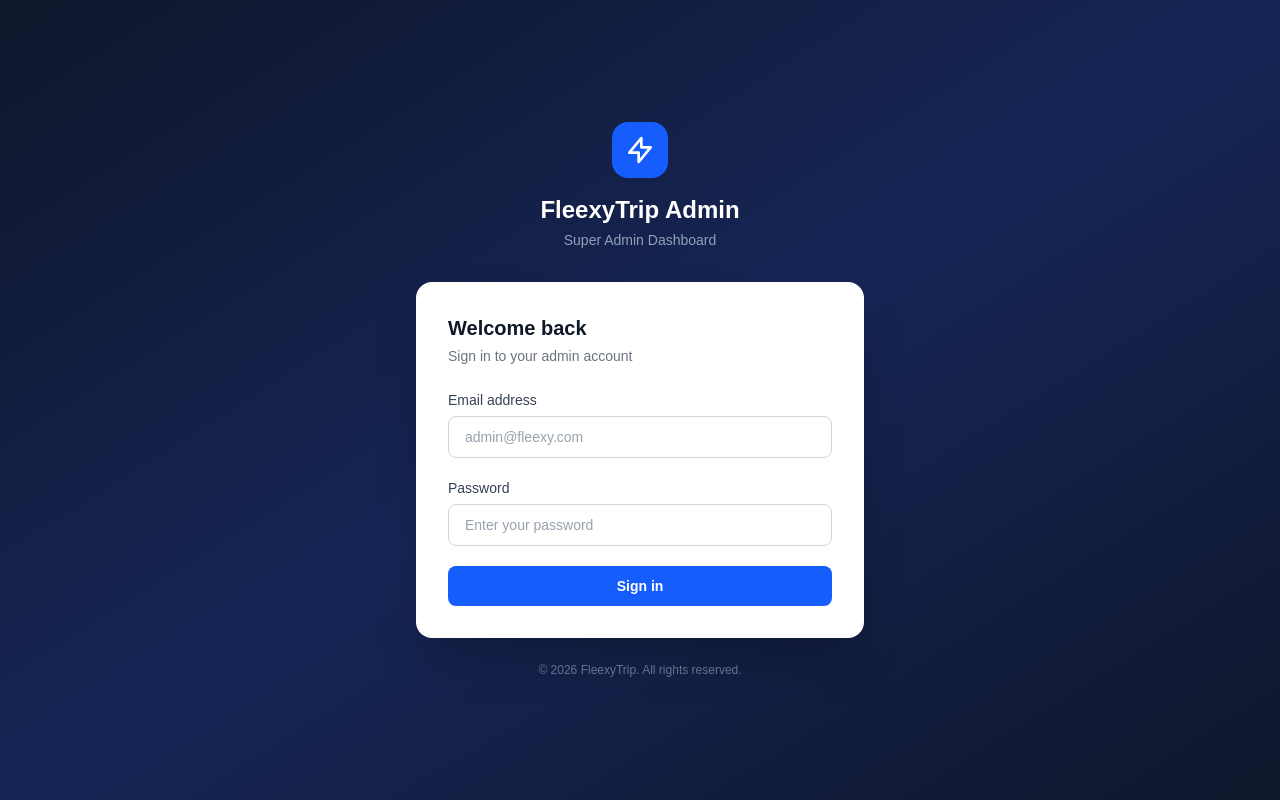
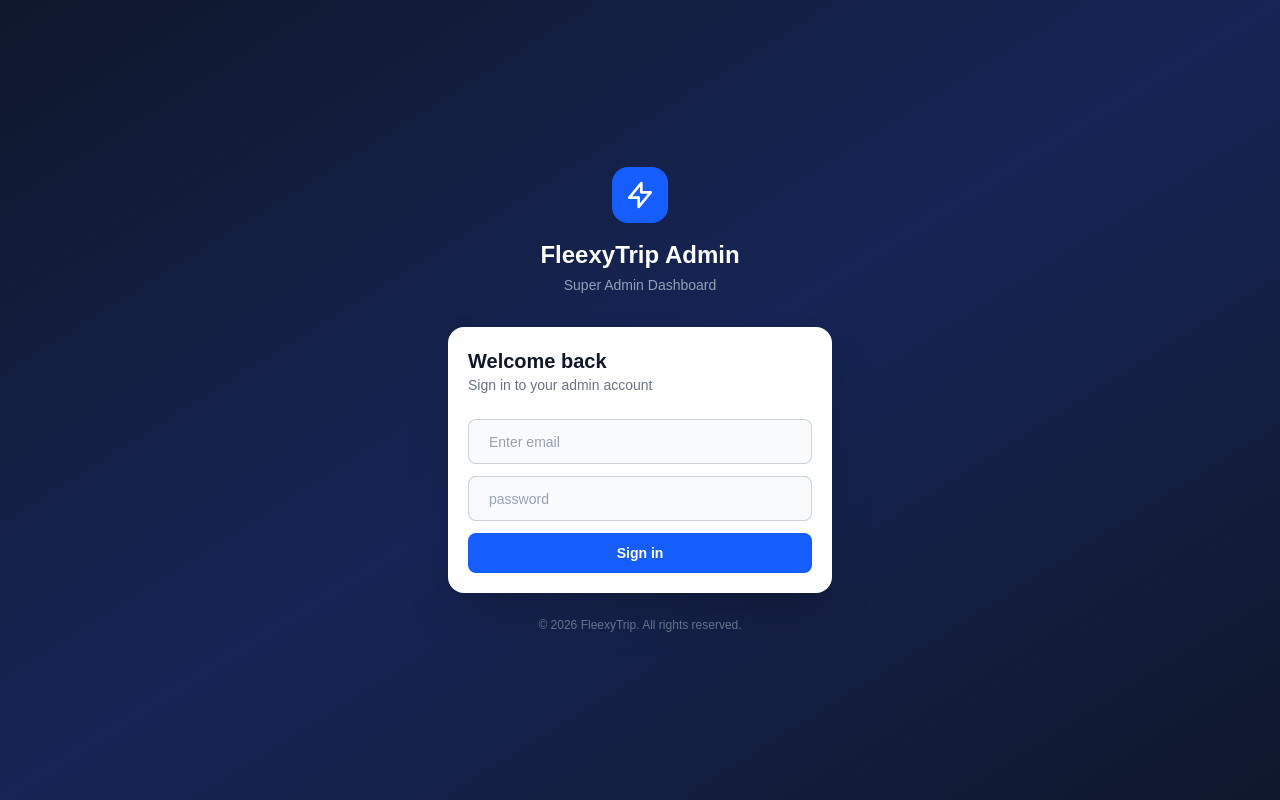
Before and after one commit to miltinmolecule/dashboard-preview, a Next.js app: page /login in a window 1280 px wide. Built offline with nearby package versions, Linux system fonts and the light colour scheme.

Commit message:
Feat: CardWrapper component

```diff
--- a/src/modules/auth/ui/LoginView.tsx
+++ b/src/modules/auth/ui/LoginView.tsx
@@ -5,6 +5,7 @@ import { signIn } from "next-auth/react";
 import { useRouter, useSearchParams } from "next/navigation";
 import { cn } from "@/utils/cn";
 import Preloader from "@/shared/loaders/Preloader";
+import AppInput from "@/shared/common/AppInput";
 
 export default function LoginView(): React.ReactNode {
   const router = useRouter();
@@ -16,7 +17,9 @@ export default function LoginView(): React.ReactNode {
   const [error, setError] = useState("");
   const [loading, setLoading] = useState(false);
 
-  const handleSubmit = async (e: React.FormEvent<HTMLFormElement>): Promise<void> => {
+  const handleSubmit = async (
+    e: React.FormEvent<HTMLFormElement>,
+  ): Promise<void> => {
     e.preventDefault();
     setError("");
     setLoading(true);
@@ -38,13 +41,22 @@ export default function LoginView(): React.ReactNode {
 
   return (
     <div className="min-h-screen flex items-center justify-center bg-linear-to-br from-slate-900 via-blue-950 to-slate-900">
-      <div className="w-full max-w-md">
+      <div className="w-full max-w-sm">
         {/* Logo */}
         <div className="text-center mb-8">
           <div className="inline-flex items-center justify-center w-14 h-14 rounded-2xl bg-blue-600 mb-4">
-            <svg className="w-8 h-8 text-white" fill="none" viewBox="0 0 24 24" stroke="currentColor">
-              <path strokeLinecap="round" strokeLinejoin="round" strokeWidth={2}
-                d="M13 10V3L4 14h7v7l9-11h-7z" />
+            <svg
+              className="w-8 h-8 text-white"
+              fill="none"
+              viewBox="0 0 24 24"
+              stroke="currentColor"
+            >
+              <path
+                strokeLinecap="round"
+                strokeLinejoin="round"
+                strokeWidth={2}
+                d="M13 10V3L4 14h7v7l9-11h-7z"
+              />
             </svg>
           </div>
           <h1 className="text-2xl font-bold text-white">FleexyTrip Admin</h1>
@@ -52,9 +64,11 @@ export default function LoginView(): React.ReactNode {
         </div>
 
         {/* Card */}
-        <div className="bg-white rounded-2xl shadow-2xl p-8">
-          <h2 className="text-xl font-semibold text-gray-900 mb-1">Welcome back</h2>
-          <p className="text-sm text-gray-500 mb-6">Sign in to your admin account</p>
+        <div className="bg-white rounded-2xl shadow-2xl p-5">
+          <h2 className="text-xl font-semibold text-gray-900">Welcome back</h2>
+          <p className="text-sm text-gray-500 mb-6">
+            Sign in to your admin account
+          </p>
 
           {error && (
             <div className="mb-4 rounded-lg bg-red-50 border border-red-200 px-4 py-3 text-sm text-red-600">
@@ -62,29 +76,34 @@ export default function LoginView(): React.ReactNode {
             </div>
           )}
 
-          <form onSubmit={handleSubmit} className="space-y-5">
+          <form onSubmit={handleSubmit} className="space-y-3">
             <div>
-              <label className="block text-sm font-medium text-gray-700 mb-1.5" htmlFor="email">
+              {/* <label className="block text-sm font-medium text-gray-700 mb-1.5" htmlFor="email">
                 Email address
-              </label>
-              <input
-                id="email"
+              </label> */}
+              <AppInput
+                name="email"
+                placeholder="Enter email"
+                type="email"
                 value={email}
                 onChange={(e) => setEmail(e.target.value)}
-                className={cn(
-                  "w-full rounded-lg border border-gray-300 px-4 py-2.5 text-sm text-gray-900",
-                  "placeholder:text-gray-400 outline-none",
-                  "focus:border-blue-500 focus:ring-2 focus:ring-blue-500/20 transition-all"
-                )}
-                placeholder="admin@fleexy.com"
+                autoComplete="current-password"
               />
             </div>
 
             <div>
-              <label className="block text-sm font-medium text-gray-700 mb-1.5" htmlFor="password">
+              {/* <label className="block text-sm font-medium text-gray-700 mb-1.5" htmlFor="password">
                 Password
-              </label>
-              <input
+              </label> */}
+              <AppInput
+                name="password"
+                placeholder="password"
+                type="password"
+                value={password}
+                onChange={(e) => setPassword(e.target.value)}
+                autoComplete="current-password"
+              />
+              {/* <input
                 id="password"
                 type="password"
                 value={password}
@@ -92,12 +111,12 @@ export default function LoginView(): React.ReactNode {
                 className={cn(
                   "w-full rounded-lg border border-gray-300 px-4 py-2.5 text-sm text-gray-900",
                   "placeholder:text-gray-400 outline-none",
-                  "focus:border-blue-500 focus:ring-2 focus:ring-blue-500/20 transition-all"
+                  "focus:border-blue-500 focus:ring-2 focus:ring-blue-500/20 transition-all",
                 )}
                 placeholder="Enter your password"
                 required
                 autoComplete="current-password"
-              />
+              /> */}
             </div>
 
             <button
@@ -107,12 +126,15 @@ export default function LoginView(): React.ReactNode {
                 "w-full flex items-center justify-center gap-2",
                 "rounded-lg bg-blue-600 px-4 py-2.5 text-sm font-semibold text-white",
                 "hover:bg-blue-700 active:bg-blue-800 transition-colors",
-                "disabled:opacity-60 disabled:cursor-not-allowed"
+                "disabled:opacity-60 disabled:cursor-not-allowed",
               )}
             >
               {loading ? (
                 <>
-                  <Preloader size="sm" className="border-white/30 border-t-white" />
+                  <Preloader
+                    size="sm"
+                    className="border-white/30 border-t-white"
+                  />
                   Signing in...
                 </>
               ) : (
--- /dev/null
+++ b/src/shared/cards/CardWrapper.tsx
@@ -0,0 +1,21 @@
+import { cn } from "@/utils/cn";
+import React from "react";
+
+type CardWrapperProps = {
+  padding?: string;
+  children?: React.ReactNode;
+};
+const CardWrapper = ({ padding, children }: CardWrapperProps) => {
+  return (
+    <div
+      className={cn(
+        "bg-white rounded-xl border border-gray-100",
+        padding ? padding : "p-6",
+      )}
+    >
+      {children}
+    </div>
+  );
+};
+
+export default CardWrapper;
--- a/src/shared/common/AppInput.tsx
+++ b/src/shared/common/AppInput.tsx
@@ -1,3 +1,4 @@
+import { cn } from "@/utils/cn";
 import { ChangeEvent } from "react";
 
 interface PrefixProps {
@@ -6,6 +7,7 @@ interface PrefixProps {
 }
 
 interface AppInputProps extends PrefixProps {
+  id?: string;
   name?: string;
   label?: string;
   placeholder?: string;
@@ -57,6 +59,7 @@ const AppInput = ({
     >
       {label && (
         <label
+          htmlFor={name}
           className="text-sm flex mb-2
         "
         >
@@ -65,7 +68,7 @@ const AppInput = ({
       )}
       <div
         className={`flex items-center justify-between ${
-          startContent || endContent ? "px-2" : "px-4"
+          startContent || endContent ? "px-2" : "px-0"
         } bg-[#F8FAFC] rounded-lg ${
           inputRender === "normal" ? "h-11.25" : "min-h-12"
         } border border-(--inputBorder)/30 ${inputWrapper}`}
@@ -83,9 +86,12 @@ const AppInput = ({
             disabled={isDisabled}
             readOnly={readonly}
             rows={rows || 5}
-            className={`flex-1 text-sm pt-2 font-normal h-full outline-none border-0 ${inputClass} ${
-              startContent || endContent ? "px-2" : "px-0"
-            }`}
+            className={cn(
+              "flex-1 text-sm pt-2 font-normal h-full outline-none  placeholder:text-gray-400 text-gray-900 border-0 ",
+              inputClass,
+              startContent || endContent ? "px-2" : "px-0",
+              "focus:border-blue-500 focus:ring-2 focus:ring-blue-500/20 transition-all",
+            )}
           ></textarea>
         ) : (
           <input
@@ -98,9 +104,12 @@ const AppInput = ({
             readOnly={readonly}
             onBlur={onBlur}
             onChange={onChange}
-            className={`flex-1 text-sm font-normal h-full outline-none border-0 ${inputClass} ${
-              startContent || endContent ? "px-2" : "px-0"
-            }`}
+            className={cn(
+              "flex-1 text-sm font-normal h-full outline-none border-0 placeholder:text-gray-400 text-gray-900",
+              inputClass,
+              startContent || endContent ? "px-2" : "px-5",
+              // "focus:border-blue-500 focus:ring-2 focus:ring-blue-500/20 transition-all",
+            )}
             max={type === "date" ? maxDate : undefined}
             min={type === "date" ? minDate : undefined}
             {...props}
--- a/src/shared/layouts/ProfileLayoutView.tsx
+++ b/src/shared/layouts/ProfileLayoutView.tsx
@@ -37,7 +37,7 @@ const SEGMENT_USER_LABELS: Record<string, string> = {
 type UserTypeProp = "driver" | "user";
 
 function getNavItems(id: string, userType: UserTypeProp): ProfileNavItem[] {
-  return userType === "driver"
+  return userType === "user"
     ? [
         {
           label: "Personal Info",
--- a/src/shared/profile/ActivityContent.tsx
+++ b/src/shared/profile/ActivityContent.tsx
@@ -3,6 +3,7 @@
 import { useState } from "react";
 import { cn } from "@/utils/cn";
 import type { ActivityItem, ActivityType } from "./types";
+import CardWrapper from "../cards/CardWrapper";
 
 type Filter = "all" | "trip" | "payment" | "profile";
 
@@ -47,7 +48,7 @@ export default function ActivityContent({ activities }: { activities: ActivityIt
   }, {});
 
   return (
-    <div className="bg-white rounded-xl border border-gray-100 shadow-sm p-6">
+    <CardWrapper>
       <h2 className="text-base font-semibold text-gray-900 mb-4">Activity Overview</h2>
 
       <div className="flex items-center gap-2 mb-6">
@@ -91,6 +92,6 @@ export default function ActivityContent({ activities }: { activities: ActivityIt
           <p className="text-center py-8 text-sm text-gray-400">No activity found.</p>
         )}
       </div>
-    </div>
+    </CardWrapper>
   );
 }
--- a/src/shared/profile/LogsContent.tsx
+++ b/src/shared/profile/LogsContent.tsx
@@ -1,10 +1,11 @@
 import StatusBadge from "@/shared/common/StatusBadge";
 import SimplePagination from "./SimplePagination";
 import type { LogRecord } from "./types";
+import CardWrapper from "../cards/CardWrapper";
 
 export default function LogsContent({ logs }: { logs: LogRecord[] }): React.ReactNode {
   return (
-    <div className="bg-white rounded-xl border border-gray-100 shadow-sm p-6">
+    <CardWrapper>
       <h2 className="text-base font-semibold text-gray-900 mb-5">User Logs</h2>
       <div className="overflow-x-auto">
         <table className="w-full text-sm">
@@ -30,6 +31,6 @@ export default function LogsContent({ logs }: { logs: LogRecord[] }): React.Reac
         </table>
       </div>
       <SimplePagination totalPages={Math.ceil(logs.length / 10) || 1} />
-    </div>
+    </CardWrapper>
   );
 }
--- a/src/shared/profile/SettingsContent.tsx
+++ b/src/shared/profile/SettingsContent.tsx
@@ -1,4 +1,5 @@
 import { cn } from "@/utils/cn";
+import CardWrapper from "../cards/CardWrapper";
 
 const SETTINGS = [
   { label: "Email Notifications", description: "Receive notifications about trips and payments", enabled: true },
@@ -9,7 +10,7 @@ const SETTINGS = [
 
 export default function SettingsContent(): React.ReactNode {
   return (
-    <div className="bg-white rounded-xl border border-gray-100 shadow-sm p-6">
+    <CardWrapper>
       <h2 className="text-base font-semibold text-gray-900 mb-5">Settings</h2>
       <div className="space-y-1">
         {SETTINGS.map((s) => (
@@ -24,6 +25,6 @@ export default function SettingsContent(): React.ReactNode {
           </div>
         ))}
       </div>
-    </div>
+    </CardWrapper>
   );
 }
--- a/src/shared/profile/TransactionsContent.tsx
+++ b/src/shared/profile/TransactionsContent.tsx
@@ -1,6 +1,7 @@
 import StatusBadge from "@/shared/common/StatusBadge";
 import SimplePagination from "./SimplePagination";
 import type { TransactionRecord } from "./types";
+import CardWrapper from "../cards/CardWrapper";
 
 interface TransactionsContentProps {
   transactions: TransactionRecord[];
@@ -40,7 +41,7 @@ export default function TransactionsContent({
         ))}
       </div>
 
-      <div className="bg-white rounded-xl border border-gray-100 shadow-sm p-6">
+      <CardWrapper>
         <h2 className="text-base font-semibold text-gray-900 mb-5">Transaction History</h2>
         <div className="overflow-x-auto">
           <table className="w-full text-sm">
@@ -67,7 +68,7 @@ export default function TransactionsContent({
           </table>
         </div>
         <SimplePagination totalPages={Math.ceil(transactions.length / 10) || 1} />
-      </div>
+      </CardWrapper>
     </div>
   );
 }
--- a/src/shared/profile/VerificationContent.tsx
+++ b/src/shared/profile/VerificationContent.tsx
@@ -3,6 +3,7 @@
 import { useState } from "react";
 import { cn } from "@/utils/cn";
 import type { BaseProfile } from "./types";
+import CardWrapper from "../cards/CardWrapper";
 
 type VerStatus = "pending" | "verified" | "rejected";
 
@@ -10,7 +11,7 @@ export default function VerificationContent({ profile }: { profile: BaseProfile
   const [status, setStatus] = useState<VerStatus>(profile.verificationStatus);
 
   return (
-    <div className="bg-white rounded-xl border border-gray-100 shadow-sm p-6">
+    <CardWrapper>
       <h2 className="text-base font-semibold text-gray-900 mb-5">Verification Info</h2>
 
       <div className="space-y-3 mb-7">
@@ -92,6 +93,6 @@ export default function VerificationContent({ profile }: { profile: BaseProfile
           );
         })}
       </div>
-    </div>
+    </CardWrapper>
   );
 }
```
Also changed, not shown: src/shared/profile/RidesContent.tsx (+132 -26 lines), src/shared/profile/VehicleContent.tsx (+63 -18 lines).
